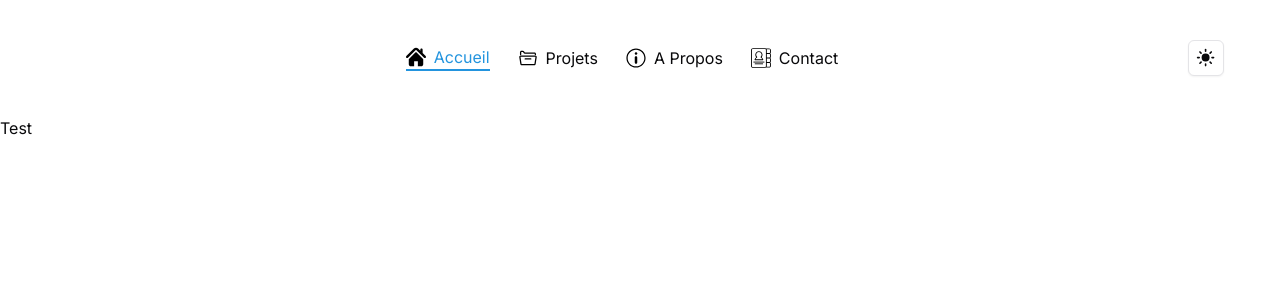
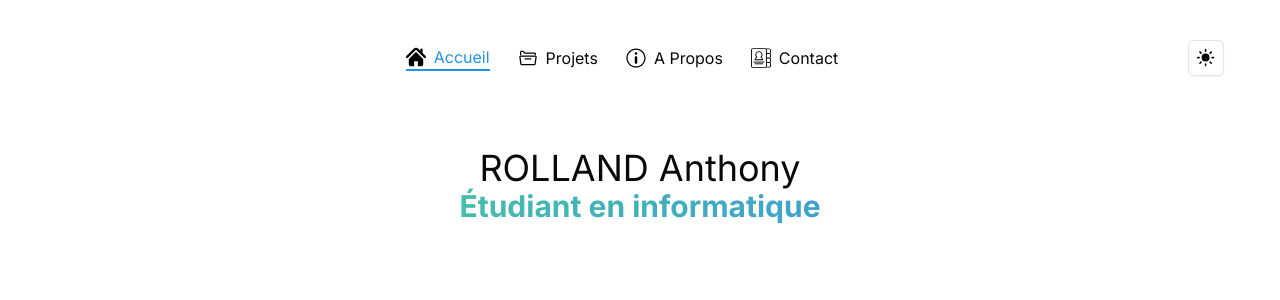
Before and after one commit to PotlaETU/portfolio, a Next.js app: page / in a window 1280 px wide. Shown: the top 300 px of the page. Built offline with nearby package versions, Linux system fonts and the light colour scheme.

Commit message:
feat: begin home page

```diff
--- a/app/page.tsx
+++ b/app/page.tsx
@@ -1,8 +1,13 @@
 export default function Home() {
     return (
         <>
-            <main>
-                <p>Test</p>
+            <main className="p-8 text-center">
+                <p className="text-4xl">ROLLAND Anthony</p>
+                <h2 className="text-3xl font-bold bg-gradient-to-r
+                    from-green-400 to-blue-500
+                    bg-clip-text text-transparent">
+                    Étudiant en informatique
+                </h2>
             </main>
         </>
     );
```
